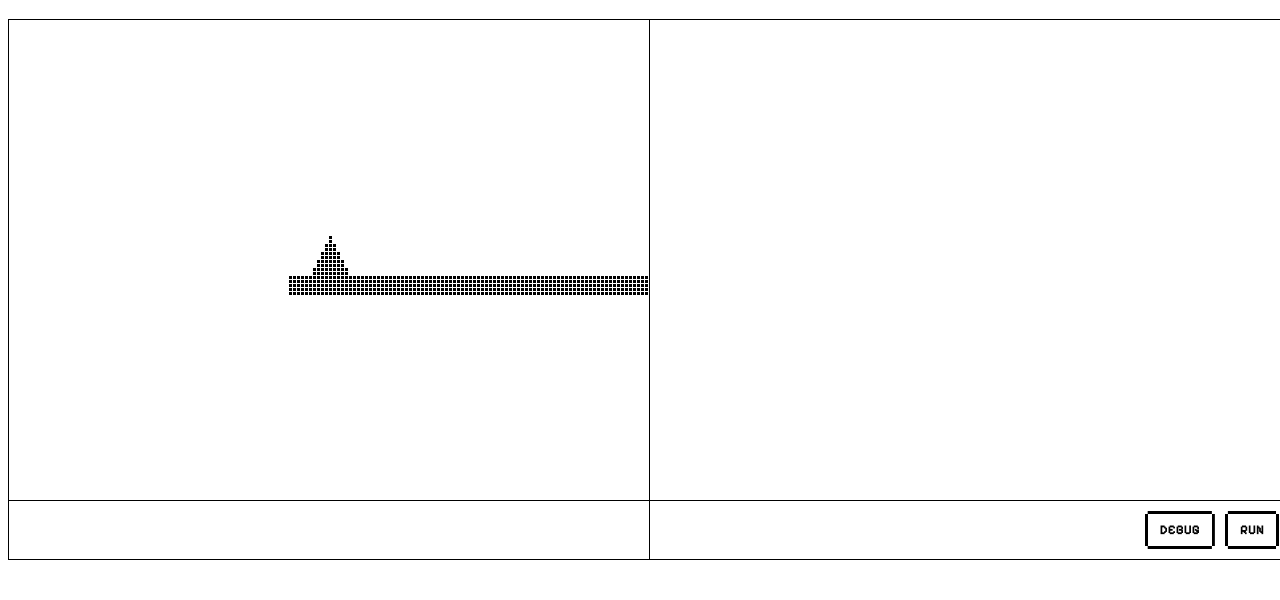
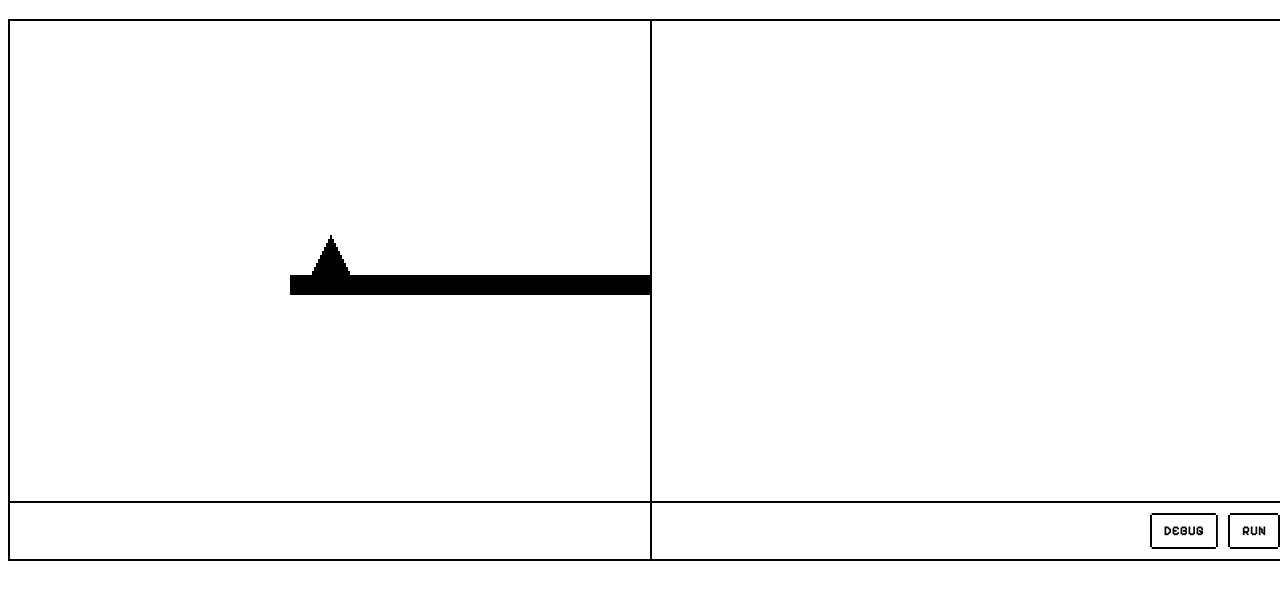
Before and after one commit to kevincarrogan/landa, a website built with webpack: page index.html in a window 1280 px wide. Shown: the part 62-662 px from the top of the page. Built offline with nearby package versions, Linux system fonts and the light colour scheme; animation ran at ten frames a second; what prism-code-editor would draw is missing.

Commit message:
Set a consistent border size

```diff
--- a/src/main.scss
+++ b/src/main.scss
@@ -5,24 +5,24 @@ html {
   font-style: normal;
 }
 
-$button-border: 3px;
+$border-size: 2px;
 
 button {
   background-color: white;
-  border: $button-border solid black;
+  border: $border-size solid black;
   clip-path: polygon(
-    0 $button-border,
-    $button-border $button-border,
-    $button-border 0,
-    calc(100% - $button-border) 0,
-    calc(100% - $button-border) $button-border,
-    100% $button-border,
-    100% calc(100% - $button-border),
-    calc(100% - $button-border) calc(100% - $button-border),
-    calc(100% - $button-border) 100%,
-    $button-border 100%,
-    $button-border calc(100% - $button-border),
-    0 calc(100% - $button-border)
+    0 $border-size,
+    $border-size $border-size,
+    $border-size 0,
+    calc(100% - $border-size) 0,
+    calc(100% - $border-size) $border-size,
+    100% $border-size,
+    100% calc(100% - $border-size),
+    calc(100% - $border-size) calc(100% - $border-size),
+    calc(100% - $border-size) 100%,
+    $border-size 100%,
+    $border-size calc(100% - $border-size),
+    0 calc(100% - $border-size)
   );
   cursor: pointer;
   font-family: inherit;
@@ -40,7 +40,7 @@ input[type="range"] {
 }
 
 #main {
-  border: 1px solid black;
+  border: $border-size solid black;
   display: flex;
   flex-direction: row;
   margin: 0 auto;
@@ -48,7 +48,7 @@ input[type="range"] {
 }
 
 #game {
-  border-right: 1px solid black;
+  border-right: $border-size solid black;
 }
 
 #editor,
@@ -66,7 +66,7 @@ input[type="range"] {
 
 #game-actions,
 #editor-actions {
-  border-top: 1px solid black;
+  border-top: $border-size solid black;
   display: flex;
   gap: 10px;
   padding: 10px;
@@ -93,6 +93,3 @@ input[type="range"] {
 #debug-form {
   padding: 10px;
 }
-
-.debugger__fieldset {
-}
--- a/src/renderer.js
+++ b/src/renderer.js
@@ -1,8 +1,8 @@
 import p5 from "p5";
 import { roundToNearest } from "./utils";
 
-const MARGIN = 1;
-const BOX_SIZE = 3;
+const MARGIN = 0;
+const BOX_SIZE = 2;
 const ROUND_TO = BOX_SIZE + MARGIN;
 
 class Renderer {
```
